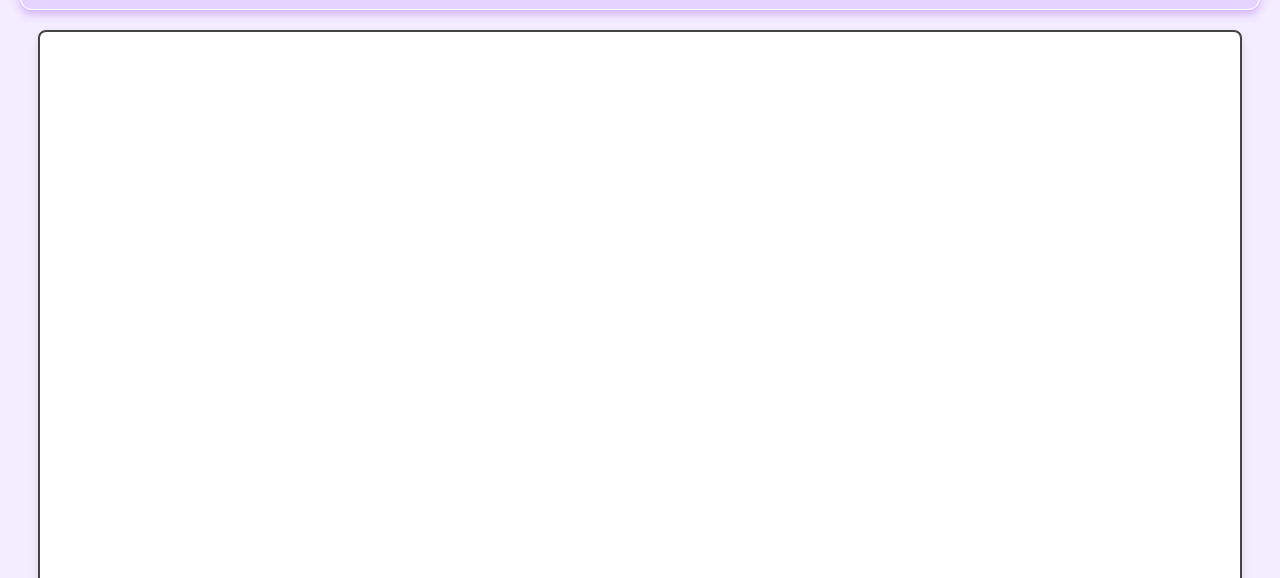
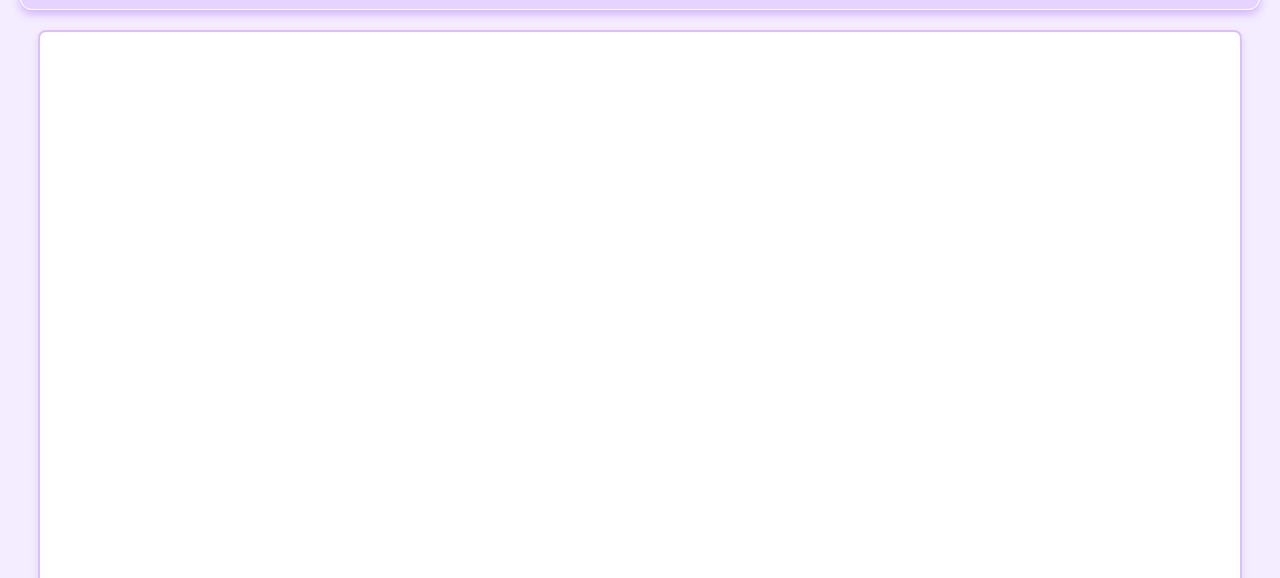
Before and after one commit to girish-kor/DrawT, a plain HTML site: page index.html in a window 1280 px wide. Shown: the part 222-800 px from the top of the page. Drawn offline with Linux system fonts and the light colour scheme.

Commit message:
Update style.css

```diff
--- a/src/style.css
+++ b/src/style.css
@@ -105,7 +105,7 @@ header {
 }
 
 canvas {
-  border: 2px solid #444;
+  border: 2px solid rgba(119, 0, 255, 0.256);
   background-color: #fff;
   box-shadow: 0 4px 8px rgba(0, 0, 0, 0.1);
   border-radius: 8px;
```
